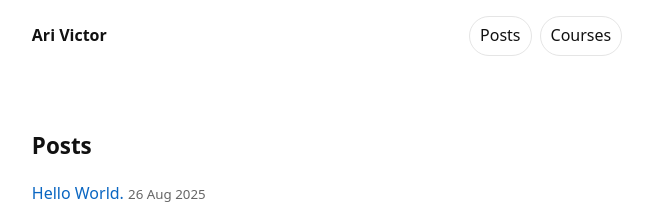
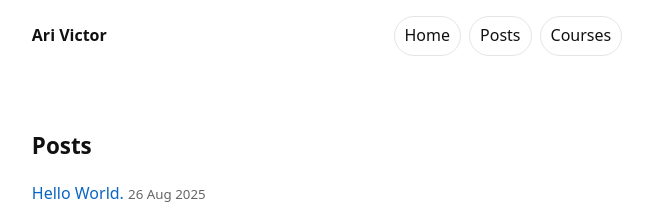
Before and after one commit to arivictor/arivictor.github.io, a Jekyll site: the page built from index.md, in a window 1280 px wide. Shown: the top 206 px of the page, without its empty margins (313-966 px from the left). Built offline with Jekyll 4.4.1, drawn with Linux system fonts in a browser that asks for light colours.

Commit message:
update: rename 'Posts' link to 'Home' and add direct link to 'Posts'

```diff
--- a/_layouts/default.html
+++ b/_layouts/default.html
@@ -8,7 +8,8 @@
 <header>
   <a href="{{ "/" | relative_url }}"><strong>{{ site.title }}</strong></a>
   <nav class="nav">
-    <a href="{{ "/" | relative_url }}">Posts</a>
+    <a href="{{ "/" | relative_url }}">Home</a>
+    <a href="{{ "/posts/" | relative_url }}">Posts</a>
     <a href="{{ "/courses/" | relative_url }}">Courses</a>
   </nav>
 </header>
```
